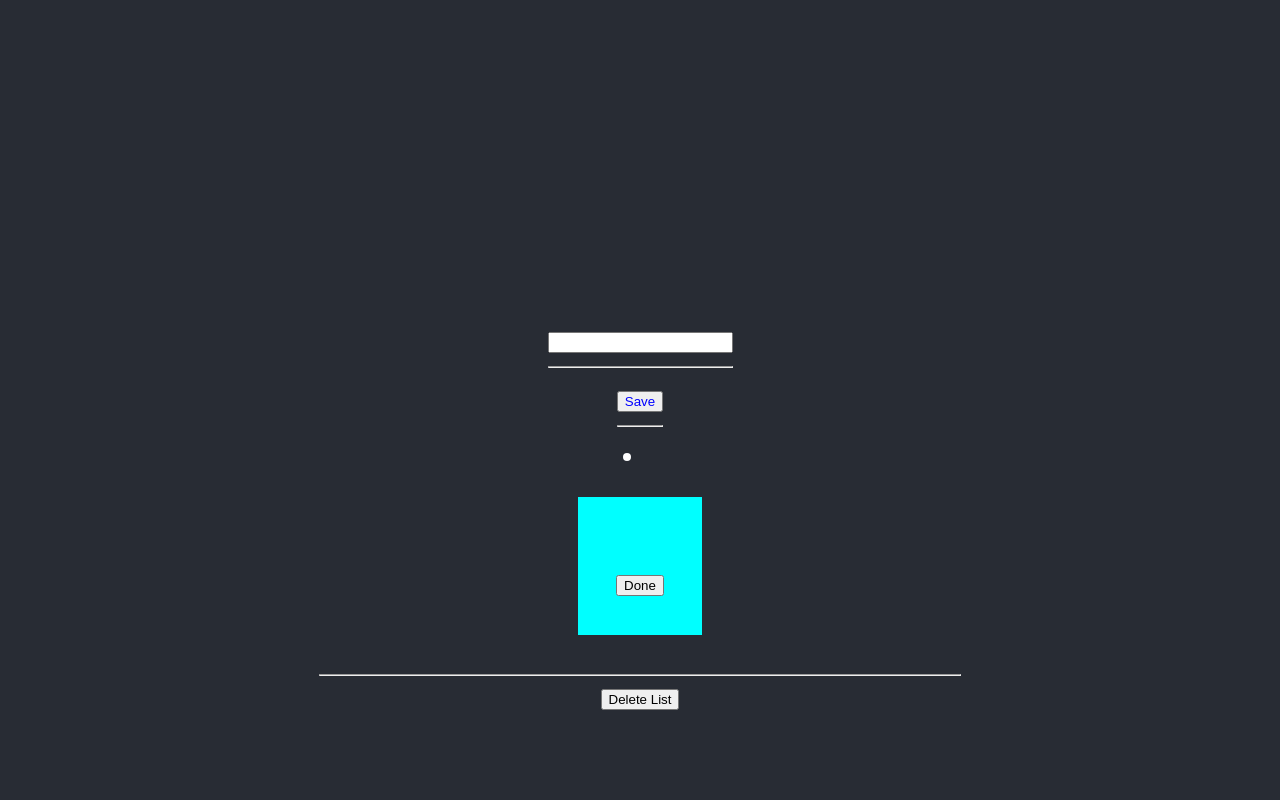
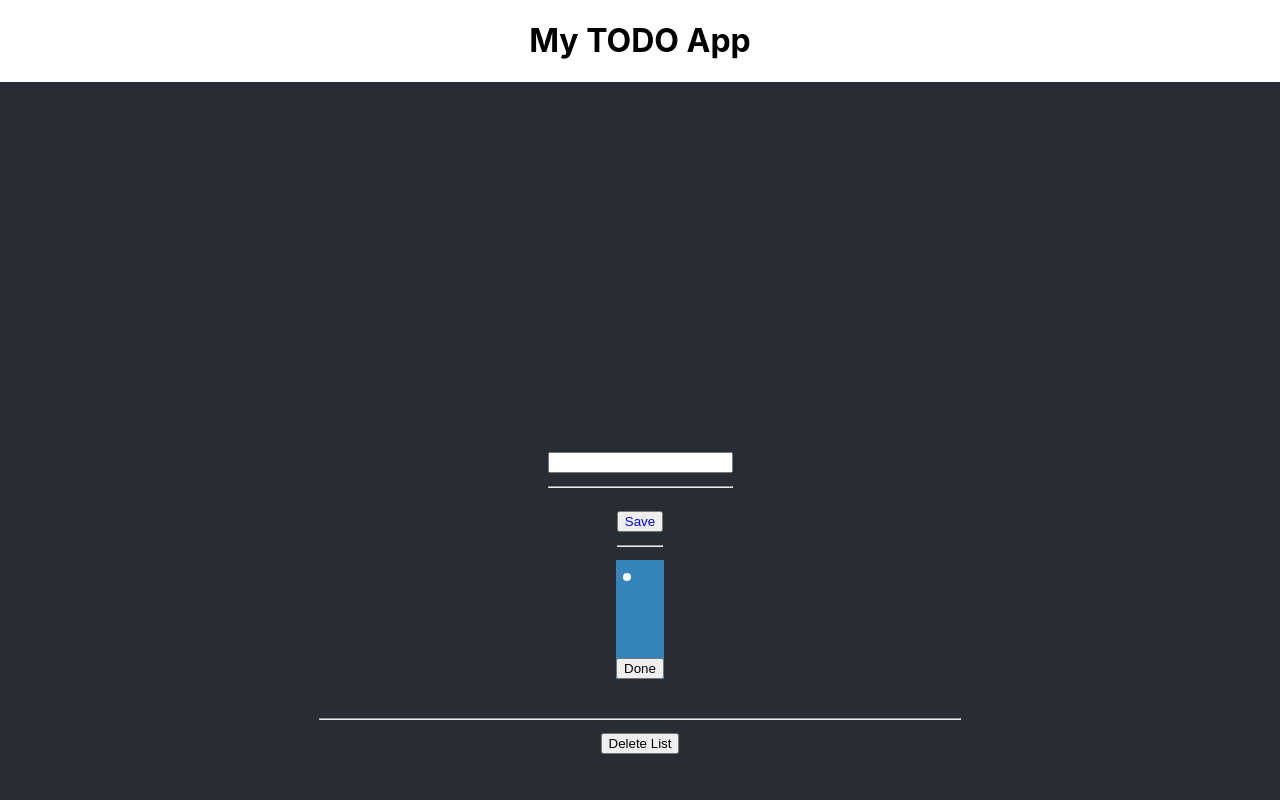
Before and after one commit to Magicianred/MyReactTODOApp, a React (Create React App) app in the folder mytodoapp/: page / in a window 1280 px wide. Both pictures are taken after a click on the button "Save". Shown: the top 800 px of the page. Built offline with nearby package versions, Linux system fonts and the light colour scheme.

Commit message:
random Colors

```diff
--- a/mytodoapp/package.json
+++ b/mytodoapp/package.json
@@ -1,4 +1,5 @@
-{"homepage":"https://github.com/progamandoconro/MyReactTODOApp",
+{
+  "homepage": "https://github.com/progamandoconro/MyReactTODOApp",
   "name": "mytodoapp",
   "version": "0.1.0",
   "private": true,
@@ -6,6 +7,7 @@
     "@testing-library/jest-dom": "^4.2.4",
     "@testing-library/react": "^9.3.2",
     "@testing-library/user-event": "^7.1.2",
+    "randomcolor": "^0.5.4",
     "react": "^16.12.0",
     "react-dom": "^16.12.0",
     "react-scripts": "3.3.0"
--- a/mytodoapp/src/App.js
+++ b/mytodoapp/src/App.js
@@ -1,5 +1,6 @@
 import React, { useState } from 'react';
 import './App.css';
+import randomColor from 'randomcolor';
 
 function App() {
 	const [ data, handleData ] = useState(' ');
@@ -7,7 +8,6 @@ function App() {
 
 	const saveItem = () => {
 		setList((e) => [ ...e, data ]);
-		console.log(list);
 	};
 
 	const handleKeyDown = (e) => {
@@ -26,8 +26,8 @@ function App() {
 		return (
 			<div>
 				{list.map((e, k) => (
-					<li key={k}>
-						<p className="Input-box">
+					<li style={{ backgroundColor: randomColor() }} key={k}>
+						<p>
 							{e}
 							<br />
 							<button color={'red'} onClick={() => handleRemoveItem(k)}>
@@ -45,17 +45,28 @@ function App() {
 		console.log(list);
 	};
 	return (
+		<div>
 			<div className="App">
+				<h1>My TODO App</h1>
 				<div className="App-header">
 					<p className="Input-todo">{data}</p>
-				<div className="Input-Form">
+					<div>
 						<form>
-						<input onKeyDown={handleKeyDown} onChange={(e) => handleData(e.target.value)} value={data} />
+							<input
+								onKeyDown={handleKeyDown}
+								onChange={(e) => handleData(e.target.value)}
+								value={data}
+							/>
 							<hr />
 						</form>
 					</div>
 					<div>
-					<button className="Save-Button" onClick={(e) => saveItem(e)}>
+						<button
+							className="Save-Button"
+							onClick={(e) => {
+								saveItem(e);
+							}}
+						>
 							Save
 						</button>
 						<hr />
@@ -64,6 +75,8 @@ function App() {
 					<hr style={{ width: '50%' }} />
 					<button onClick={(e) => deleteList(e)}> Delete List</button>
 				</div>
+				<h1>programandoconro</h1>
+			</div>
 		</div>
 	);
 }
```
Also changed, not shown: 1 other file (tests, documents, lock files or other folders). Lines whose indentation alone changed are shown as unchanged.
